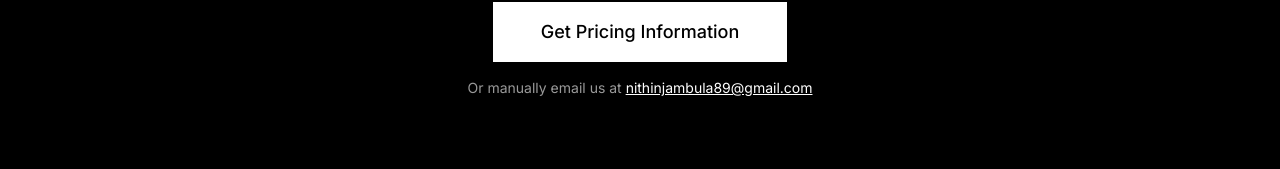
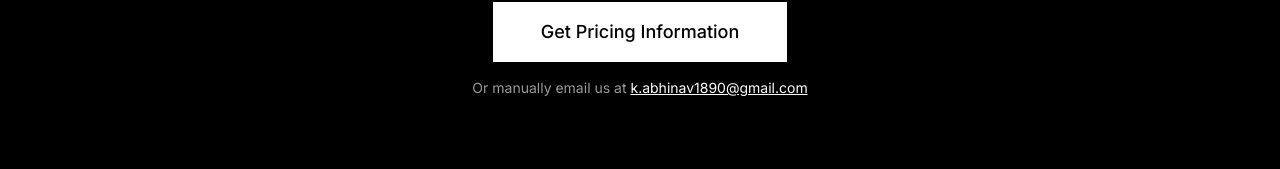
Before and after one commit to nithin434/hello, a React (Vite) app: page / in a window 1280 px wide. Shown: the part 6954-7123 px from the top of the page. Built offline with nearby package versions, Linux system fonts and the light colour scheme; no server answers.

Commit message:
Update email address in ClosingSection component

```diff
--- a/src/components/ClosingSection.tsx
+++ b/src/components/ClosingSection.tsx
@@ -63,10 +63,10 @@ export default function ClosingSection() {
             <p className="text-white/60 text-sm">
               Or manually email us at{' '}
               <a
-                href="mailto:nithinjambula89@gmail.com"
+                href="mailto:k.abhinav1890@gmail.com"
                 className="text-white hover:text-white/80 underline transition-colors"
               >
-                nithinjambula89@gmail.com
+                k.abhinav1890@gmail.com
               </a>
             </p>
           </div>
```
